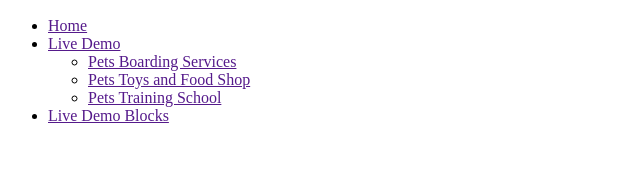
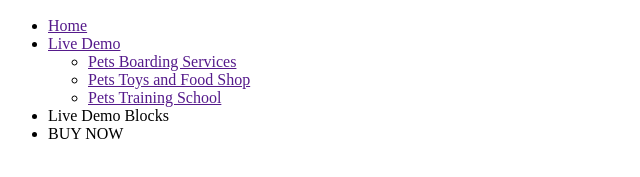
Before and after one commit to CarlosNuAla/202204-W2-carlos-nunez, a website: page index.html in a window 1280 px wide. Shown: the part 161-338 px from the top of the page, without its empty margins (0-640 px from the left). Drawn offline with Linux system fonts and the light colour scheme.

Commit message:
Add editorconfig gitignore and changes index

```diff
--- a/index.html
+++ b/index.html
@@ -4,24 +4,33 @@
     <meta charset="UTF-8">
     <meta http-equiv="X-UA-Compatible" content="IE=edge">
     <meta name="viewport" content="width=device-width, initial-scale=1.0">
+    <link rel="preconnect" href="https://fonts.googleapis.com">
+<link rel="preconnect" href="https://fonts.gstatic.com" crossorigin>
+<link href="https://fonts.googleapis.com/css2?family=Nunito:wght@200&display=swap" rel="stylesheet">
     <title>PetWeb</title>
 </head>
 <body>
-    <img src="images/logo2.png" alt="Logo naranja huella perro">
-    <div id="header">
-			<ul class="nav">
-				<li><a href="">Home</a></li>
-				<li><a href="">Live Demo</a>
-					<ul>
-						<li><a href="">Pets Boarding Services</a></li>
-						<li><a href="">Pets Toys and Food Shop</a></li>
-						<li><a href="">Pets Training School</a>
-						</li>
-					</ul>
-				</li>
-				<li><a href="">Live Demo Blocks</a>
-				</li>
-			</ul>
-		</div>
+    <header>
+        <div id="logo">
+            <img src="images/logo2.png" alt="Logo naranja huella perro">
+        </div>
+        <nav>
+            <ul>
+                <li id="home"><a href="">Home</a></li>
+                <li id="liveDemo"><a href="">Live Demo</a>
+                    <ul class="dropdown">
+                        <li class="dropdownSkill"><a href="">Pets Boarding Services</a></li>
+                        <li class="dropdownSkill"><a href="">Pets Toys and Food Shop</a></li>
+                        <li class="dropdownSkill"><a href="">Pets Training School</a></li>
+                    </ul>
+                </li>
+                <li id="liveDemoB">Live Demo Blocks</li>
+                <li id="buyNow">BUY NOW</li>
+            </ul>
+        </nav>
+    </header>
+    <main>
+
+    </main>
 </body>
 </html>
```
Also changed, not shown: 2 other files.
